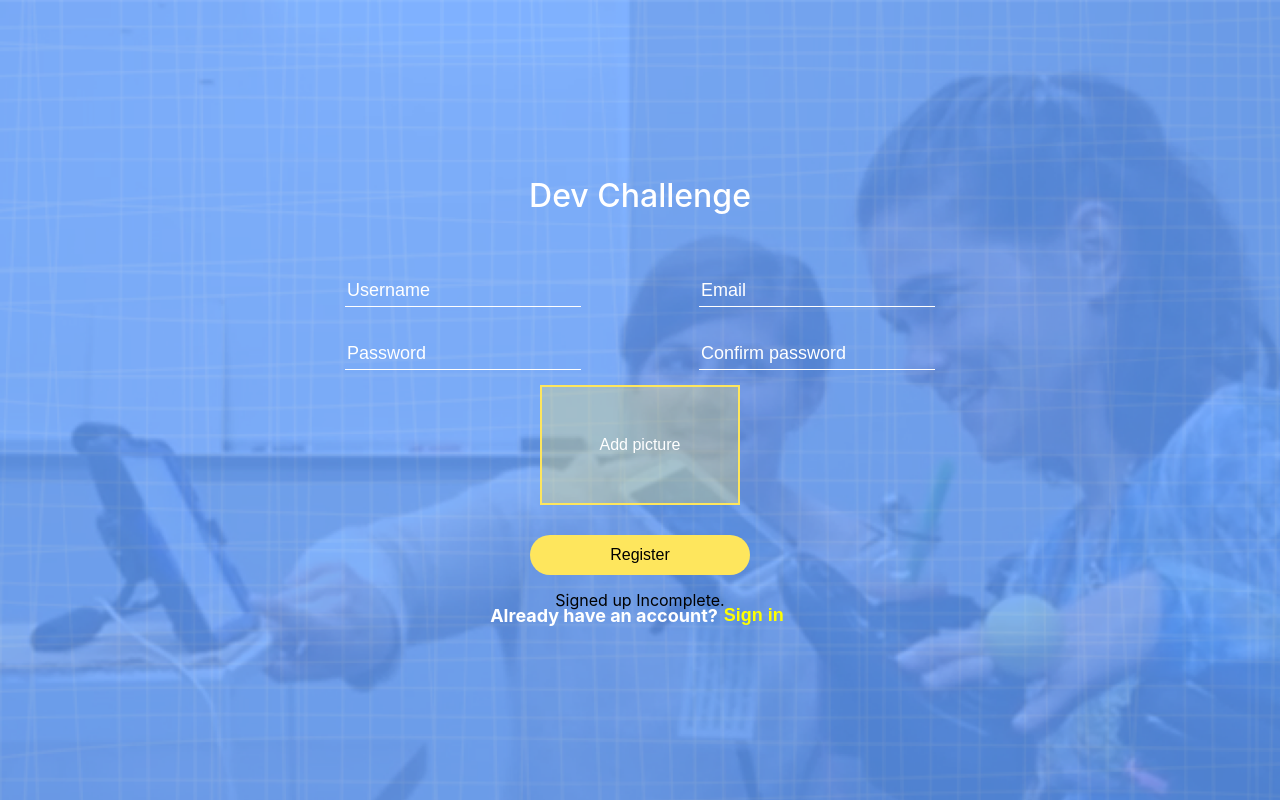
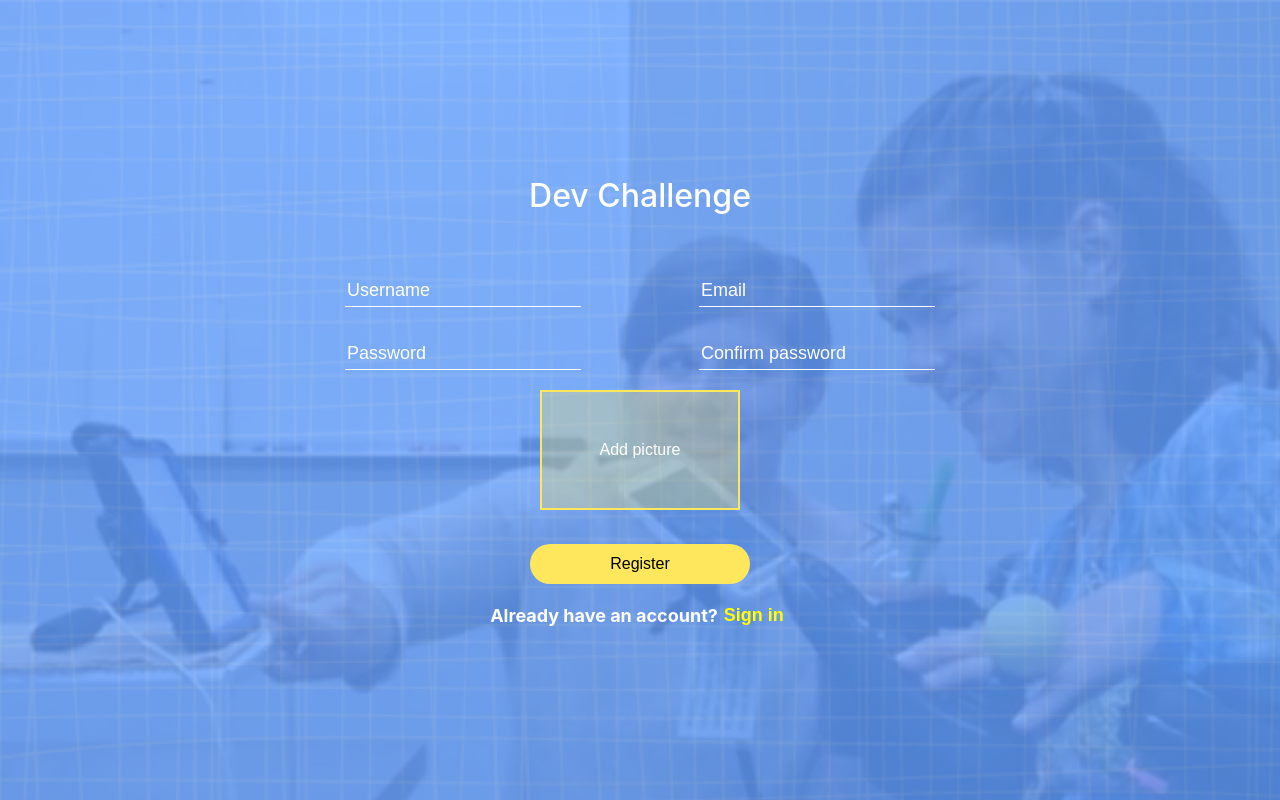
Before and after one commit to linas19/Therapy-Box-Final, a React (Create React App) app in the folder client/: page / in a window 1280 px wide. Both pictures are taken after a click on the button "Sign up". Built offline with nearby package versions, Linux system fonts and the light colour scheme.

Commit message:
added signeup alert

```diff
--- a/client/src/pages/Authentication/components/Signup/Signup.js
+++ b/client/src/pages/Authentication/components/Signup/Signup.js
@@ -62,7 +62,7 @@ export default function Signup() {
             <AddPictureComponent text="Add picture" />
             <ButtonComponent text="Register" onClick={submit} />
             {signupSuccess && <div>Signed up Successfully</div>}
-            {!signupSuccess && <div>Signed up Incomplete.</div>}
+            {/* {!signupSuccess && <div>Signed up Incomplete.</div>} */}
         </div>
     )
 }
```
